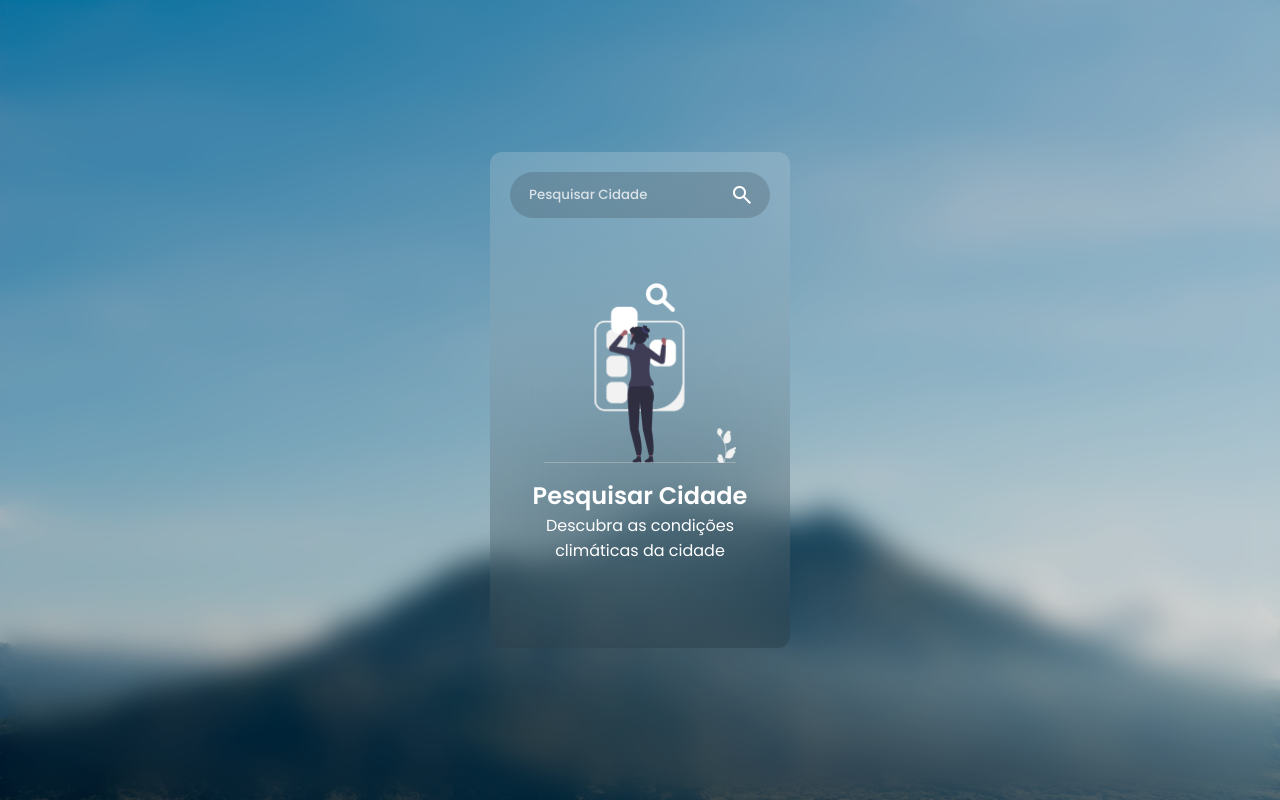
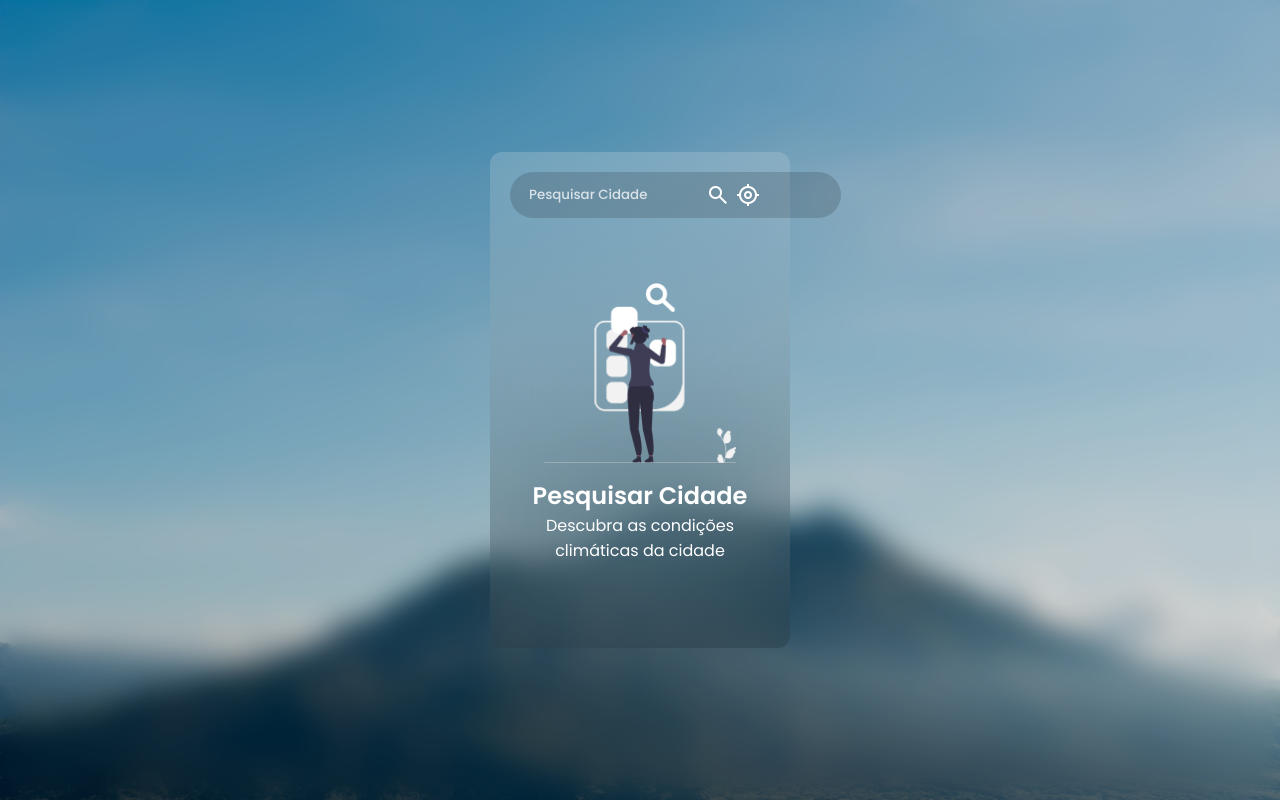
Before and after one commit to pvss-dev/weather-app, a React (Vite) app: page / in a window 1280 px wide. Built offline with nearby package versions, Linux system fonts and the light colour scheme; no server answers.

Commit message:
feat: add browser api geolocation

```diff
--- /dev/null
+++ b/src/api/getCityCoordinatesBrowser.ts
@@ -0,0 +1,45 @@
+const API_KEY = import.meta.env.VITE_OPEN_WEATHER_KEY;
+const BASE_URL = "https://api.openweathermap.org/geo/1.0/reverse";
+
+interface Coordinates {
+    lat: number;
+    lon: number;
+    city?: string;
+    country?: string;
+}
+
+export const getCityCoordinatesBrowser = async (): Promise<Coordinates> => {
+    if (!("geolocation" in navigator)) {
+        throw new Error("Geolocalização não é suportada pelo seu navegador.");
+    }
+
+    return new Promise<Coordinates>((resolve) => {
+        navigator.geolocation.getCurrentPosition(
+            async ({ coords }) => {
+                const { latitude: lat, longitude: lon } = coords;
+
+                try {
+                    const response = await fetch(
+                        `${BASE_URL}?lat=${lat}&lon=${lon}&limit=1&appid=${API_KEY}`
+                    );
+
+                    if (!response.ok) {
+                        throw new Error("Falha ao buscar dados da localização.");
+                    }
+
+                    const data = await response.json();
+                    const city = data?.[0]?.name || "Localização Desconhecida";
+                    const country = data?.[0]?.country || "Desconhecido";
+
+                    resolve({ lat, lon, city, country });
+                } catch (error) {
+                    console.error("Erro ao obter cidade:", error);
+                    resolve({ lat, lon, city: "Localização Desconhecida", country: "Desconhecido" });
+                }
+            },
+            (error) => {
+                console.error("Erro ao obter localização:", error);
+            }
+        );
+    });
+};
--- a/src/api/getCityWeather.ts
+++ b/src/api/getCityWeather.ts
@@ -203,7 +203,6 @@ export const getCityWeather = async (
 
         return data;
     } catch (error) {
-        console.error("Erro ao obter dados meteorológicos:", error);
         throw new Error("Erro ao buscar dados do clima. Tente novamente mais tarde.");
     }
 };
--- a/src/components/Card.tsx
+++ b/src/components/Card.tsx
@@ -5,12 +5,12 @@ import SearchInput from './SearchInput.tsx';
 import { useCityWeather } from '../hooks/useCityWeather';
 
 const Card: React.FC = () => {
-    const { cityData, weatherData, error, fetchCityWeather } = useCityWeather();
+    const { cityData, weatherData, error, fetchCityWeather, fetchWeatherByLocation } = useCityWeather();
 
     return (
         <>
             <main className="main-container">
-                <SearchInput fetchCityWeather={fetchCityWeather} error={error} />
+                <SearchInput fetchCityWeather={fetchCityWeather} fetchWeatherByLocation={fetchWeatherByLocation} error={error} />
                 <WeatherInfo cityData={cityData} weatherData={weatherData} error={error} />
             </main>
         </>
--- a/src/components/ErrorMessage.tsx
+++ b/src/components/ErrorMessage.tsx
@@ -1,14 +1,13 @@
 import React from 'react';
-import '../style/ErrorMessage.css';
 
-const Message: React.FC = () => {
+const ErrorMessage: React.FC = () => {
     return (
         <>
-            <section className="not-found section-message" style={{ display: 'none' }}>
+            <section className="not-found section-message">
                 <img src="src/assets/img/not-found.png" alt="Não encontrado" />
             </section>
         </>
     );
 };
 
-export default Message;
+export default ErrorMessage;
--- a/src/components/SearchInput.tsx
+++ b/src/components/SearchInput.tsx
@@ -3,19 +3,45 @@ import "../style/SearchInput.css";
 
 interface SearchInputProps {
     fetchCityWeather: (cityName: string) => void;
+    fetchWeatherByLocation: () => void;
     error: string | null;
 }
 
-const SearchInput: React.FC<SearchInputProps> = ({ fetchCityWeather, error }) => {
+const SearchInput: React.FC<SearchInputProps> = ({ fetchCityWeather, fetchWeatherByLocation, error }) => {
     const [searchTerm, setSearchTerm] = useState("");
+    const [isFetching, setIsFetching] = useState(false);
 
     const handleInputChange = (event: React.ChangeEvent<HTMLInputElement>) => {
         setSearchTerm(event.target.value);
     };
 
     const handleSearch = () => {
-        if (searchTerm.trim()) {
-            fetchCityWeather(searchTerm);
+        if (!searchTerm.trim()) return;
+
+        let formattedSearch = searchTerm.trim();
+
+        if (!formattedSearch.includes(",")) {
+            formattedSearch = formattedSearch.replace(/\s+/, ", ");
+        }
+
+        fetchCityWeather(formattedSearch);
+    };
+
+    const handleKeyDown = (event: React.KeyboardEvent<HTMLInputElement>) => {
+        if (event.key === "Enter") {
+            event.preventDefault();
+            handleSearch();
+        }
+    }
+
+    const handleLocationSearch = async () => {
+        try {
+            setIsFetching(true);
+            await fetchWeatherByLocation();
+        } catch (error) {
+            alert(error);
+        } finally {
+            setIsFetching(false);
         }
     };
 
@@ -27,11 +53,19 @@ const SearchInput: React.FC<SearchInputProps> = ({ fetchCityWeather, error }) =>
                     placeholder="Pesquisar Cidade"
                     value={searchTerm}
                     onChange={handleInputChange}
+                    onKeyDown={handleKeyDown}
                 />
-                <button className="search-btn" onClick={handleSearch}>
+                <button className="search-btn" onClick={handleSearch} type="button">
                     <span className="material-symbols-outlined">search</span>
                 </button>
+                <button className="location-btn" onClick={handleLocationSearch} type="button" disabled={isFetching}>
+                    <span className="material-symbols-outlined">
+                        {isFetching ? "sync" : "my_location"}
+                    </span>
+                </button>
             </header>
+
+            {error && <p className="error-message">{error}</p>}
         </>
     );
 };
--- a/src/components/WeatherInfo.tsx
+++ b/src/components/WeatherInfo.tsx
@@ -19,24 +19,16 @@ const WeatherInfo: React.FC<WeatherInfoProps> = ({
     error
 }) => {
 
-    if (error) {
-        return <ErrorMessage />;
-    }
-    if (!cityData || !weatherData) {
-        return <Message />;
-    }
-
-    if (!weatherData?.current?.weather?.length) {
-        return null;
-    }
+    if (error) return <ErrorMessage />;
+    if (!cityData || !weatherData) return <Message />;
 
     const { name, country } = cityData;
     const { current, daily } = weatherData;
 
-    console.log(daily);
+    if (!current?.weather?.length) return null;
 
-    const iconCode = weatherData.current.weather[0].icon;
-    const iconUrl = getWeatherIconUrl(iconCode);
+    const { humidity, formattedDescription, formattedTemp, formattedWindSpeed, weather } = current;
+    const iconUrl = getWeatherIconUrl(weather[0].icon);
 
     return (
         <>
@@ -48,20 +40,20 @@ const WeatherInfo: React.FC<WeatherInfoProps> = ({
                         </span>
                         <h4 className="country-txt">{name}, {country}</h4>
                     </div>
-                    <h5 className="current-date-txt regular-txt">{weatherData.current?.formattedDate}</h5>
+                    <h5 className="current-date-txt regular-txt">{current.formattedDate}</h5>
                 </div>
                 <div className="weather-summary-container">
                     {current && (
                         <>
                             <img
                                 src={iconUrl}
-                                alt={weatherData.current?.formattedDescription}
+                                alt={formattedDescription}
                                 className="weather-summary-img"
                             />
                             <div className="weather-summary-info">
-                                <h1 className="temp-txt">{weatherData.current?.formattedTemp} °C</h1>
+                                <h1 className="temp-txt">{formattedTemp} °C</h1>
                                 <h3 className="condition-txt regular-txt">
-                                    {weatherData.current?.formattedDescription}
+                                    {formattedDescription}
                                 </h3>
                             </div>
                         </>
@@ -75,7 +67,7 @@ const WeatherInfo: React.FC<WeatherInfoProps> = ({
                         </span>
                         <div className="condition-info">
                             <h5 className="regular-txt">Umidade</h5>
-                            {current && <h5 className="humidity-value-txt">{current.humidity}%</h5>}
+                            {current && <h5 className="humidity-value-txt">{`${humidity}%`}</h5>}
                         </div>
                     </div>
                     <div className="condition-item">
@@ -84,14 +76,12 @@ const WeatherInfo: React.FC<WeatherInfoProps> = ({
                         </span>
                         <div className="condition-info">
                             <h5 className="regular-txt">Vel. do Vento</h5>
-                            {current && <h5 className="wind-value-txt">{weatherData.current?.formattedWindSpeed}</h5>}
+                            {current && <h5 className="wind-value-txt">{formattedWindSpeed || ""}</h5>}
                         </div>
                     </div>
                 </div>
                 <Forecast daily={daily} />
             </section>
-            <Message />
-            <ErrorMessage />
         </>
     );
 };
--- a/src/hooks/useCityWeather.ts
+++ b/src/hooks/useCityWeather.ts
@@ -1,6 +1,7 @@
 import { useState } from "react";
 import { getCityCoordinates, CityCoordinates } from "../api/getCityCoordinates";
 import { getCityWeather, CityWeatherData } from "../api/getCityWeather";
+import { getCityCoordinatesBrowser } from "../api/getCityCoordinatesBrowser";
 
 export const useCityWeather = () => {
     const [cityData, setCityData] = useState<CityCoordinates | null>(null);
@@ -12,7 +13,6 @@ export const useCityWeather = () => {
             setError(null);
             const data = await getCityCoordinates(cityName);
             setCityData(data);
-            console.log("Resultado da pesquisa:", data);
 
             if (data) {
                 const weather = await getCityWeather(data.lat, data.lon, {
@@ -20,13 +20,34 @@ export const useCityWeather = () => {
                     lang: "pt_br"
                 });
                 setWeatherData(weather);
-                console.log("Dados do clima:", weather);
             }
         } catch (err) {
             setError("Erro ao buscar os dados. Verifique o nome da cidade.");
-            console.error("Erro:", err);
         }
     };
 
-    return { cityData, weatherData, error, fetchCityWeather };
+    const fetchWeatherByLocation = async () => {
+        try {
+            setError(null);
+            const { lat, lon, city, country } = await getCityCoordinatesBrowser();
+
+            setCityData({
+                name: city ?? "Localização Desconhecida",
+                country: country ?? "Desconhecido",
+                lat,
+                lon
+            });
+
+            const weather = await getCityWeather(lat, lon, {
+                units: "metric",
+                lang: "pt_br"
+            });
+
+            setWeatherData({ ...weather });
+        } catch (err) {
+            setError("Erro ao obter a localização.");
+        }
+    };
+
+    return { cityData, weatherData, error, fetchCityWeather, fetchWeatherByLocation };
 };
--- a/src/style/SearchInput.css
+++ b/src/style/SearchInput.css
@@ -1,37 +1,64 @@
 .input-container {
     position: relative;
+    display: flex;
+    align-items: center;
+    width: 100%;
     margin-bottom: 25px;
 }
 
 .city-input {
-    width: 100%;
+    flex: 1;
     border-radius: 99px;
     border: 3px solid transparent;
-    background: rgb(0, 0, 0, 0.15);
+    background: rgba(0, 0, 0, 0.15);
     outline: none;
     font-weight: 500;
     transition: 0.25s border;
-    padding: 10px 60px 10px 16px;
+    padding: 10px 50px 10px 16px;
+    color: white;
 }
 
 .city-input:focus {
-    border: 3px solid rgb(255, 255, 255, 0.15);
+    border: 3px solid rgba(255, 255, 255, 0.15);
 }
 
 .city-input::placeholder {
-    color: rgb(255, 255, 255, 0.75);
+    color: rgba(255, 255, 255, 0.75);
 }
 
-.search-btn {
+.search-btn,
+.location-btn {
     position: absolute;
-    right: 16px;
-    top: 0;
-    bottom: 0;
-    margin: auto 0;
     background: none;
     border: none;
     cursor: pointer;
     display: flex;
     align-items: center;
     justify-content: center;
+    font-size: 24px;
+    color: white;
+    transition: color 0.3s ease-in-out;
 }
+
+.search-btn {
+    right: 40px;
+}
+
+.location-btn {
+    right: 10px;
+}
+
+.search-btn:hover,
+.location-btn:hover {
+    color: #ddd;
+}
+
+.location-btn:disabled {
+    color: gray;
+    cursor: not-allowed;
+}
+
+.error-message {
+    font-size: 20px;
+    text-align: center;
+}
```
Also changed, not shown: src/style/ErrorMessage.css (deleted).
